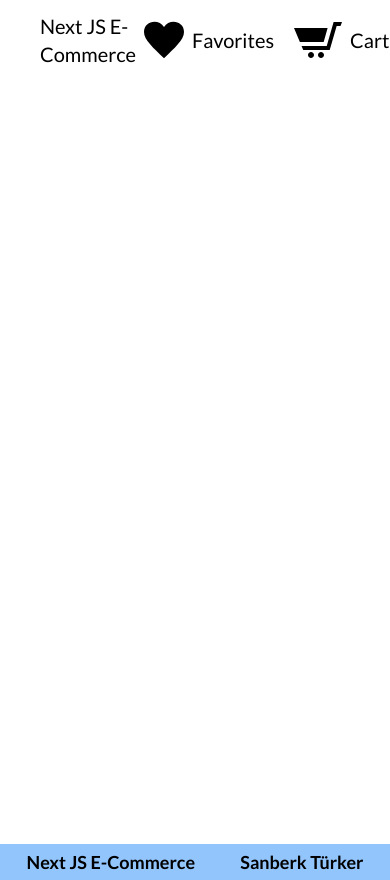
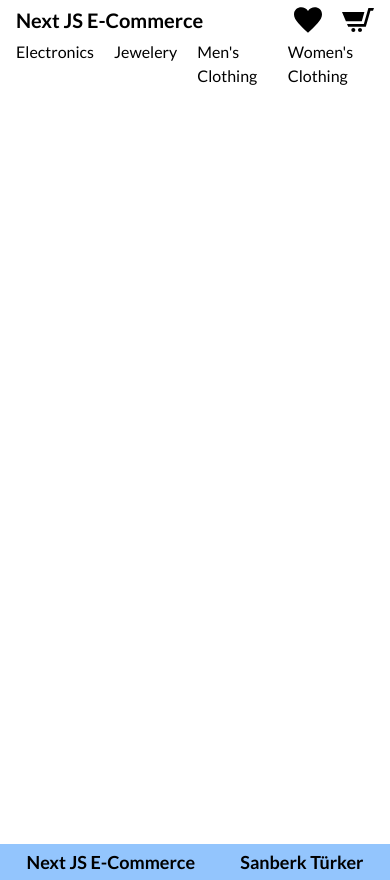
Before and after one commit to sanberkHax/fakest-store, a Next.js app: page / in a window 390 px wide. Built offline with nearby package versions, Linux system fonts and the light colour scheme.

Commit message:
Add categories

```diff
--- a/components/CartButton.tsx
+++ b/components/CartButton.tsx
@@ -17,11 +17,11 @@ export const CartButton: React.FC = () => {
       <svg
         xmlns="http://www.w3.org/2000/svg"
         viewBox="0 0 24 24"
-        className="w-12"
+        className="w-8 sm:w-10"
       >
         <path d="M10 19.5c0 .829-.672 1.5-1.5 1.5s-1.5-.671-1.5-1.5c0-.828.672-1.5 1.5-1.5s1.5.672 1.5 1.5zm3.5-1.5c-.828 0-1.5.671-1.5 1.5s.672 1.5 1.5 1.5 1.5-.671 1.5-1.5c0-.828-.672-1.5-1.5-1.5zm1.336-5l1.977-7h-16.813l2.938 7h11.898zm4.969-10l-3.432 12h-12.597l.839 2h13.239l3.474-12h1.929l.743-2h-4.195z" />
       </svg>
-      <h1 className="text-xl">Cart</h1>
+      <h1 className="text-xl hidden sm:block">Cart</h1>
     </button>
   );
 };
--- /dev/null
+++ b/components/Categories.tsx
@@ -0,0 +1,21 @@
+import React from 'react';
+import Link from 'next/link';
+
+export const Categories: React.FC = () => {
+  return (
+    <ul className="flex justify-around gap-5">
+      <li className="cursor-pointer hover:font-bold">
+        <Link href="/categories/electronics">Electronics</Link>
+      </li>
+      <li className="cursor-pointer hover:font-bold">
+        <Link href="/categories/jewelery">Jewelery</Link>
+      </li>
+      <li className="cursor-pointer hover:font-bold">
+        <Link href="/categories/men's-clothing">Men's Clothing</Link>
+      </li>
+      <li className="cursor-pointer hover:font-bold">
+        <Link href="/categories/women's-clothing">Women's Clothing</Link>
+      </li>
+    </ul>
+  );
+};
--- a/components/FavoritesButton.tsx
+++ b/components/FavoritesButton.tsx
@@ -17,11 +17,11 @@ export const FavoritesButton: React.FC = () => {
       <svg
         xmlns="http://www.w3.org/2000/svg"
         viewBox="0 0 24 24"
-        className="w-10"
+        className="w-7 sm:w-8"
       >
         <path d="M12 4.248c-3.148-5.402-12-3.825-12 2.944 0 4.661 5.571 9.427 12 15.808 6.43-6.381 12-11.147 12-15.808 0-6.792-8.875-8.306-12-2.944z" />
       </svg>
-      <h1 className="text-xl">Favorites</h1>
+      <h1 className="text-xl hidden sm:block">Favorites</h1>
     </button>
   );
 };
--- a/components/Header.tsx
+++ b/components/Header.tsx
@@ -4,8 +4,8 @@ import { FavoritesButton } from './FavoritesButton';
 
 export const Header: React.FC = () => {
   return (
-    <div className="flex justify-between p-3 px-10 gap-2 items-center w-full h-1/10">
-      <h1 className="text-xl">Next JS E-Commerce</h1>
+    <div className="flex justify-between p-1 px-4 gap-2 items-center w-full h-1/10">
+      <h1 className="text-xl font-bold cursor-pointer">Next JS E-Commerce</h1>
       <div className="flex justify-between gap-5 items-center">
         <FavoritesButton />
         <CartButton />
--- a/pages/index.tsx
+++ b/pages/index.tsx
@@ -1,5 +1,7 @@
+import { useState } from 'react';
 import Head from 'next/head';
 import { Header } from '../components/Header';
+import { Categories } from './../components/Categories';
 
 export default function Home() {
   return (
@@ -12,7 +14,9 @@ export default function Home() {
 
       <main className="flex flex-col h-screen justify-center items-center">
         <Header />
-        <section className="h-full w-full"></section>
+        <section className="h-full w-full px-4">
+          <Categories />
+        </section>
       </main>
       <footer className="w-full h-full bg-blue-300 p-1 flex justify-around items-center">
         <h2 className="text-lg font-bold">Next JS E-Commerce</h2>
```
